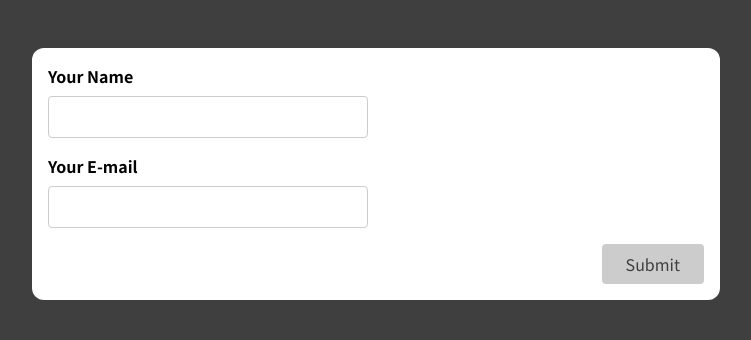
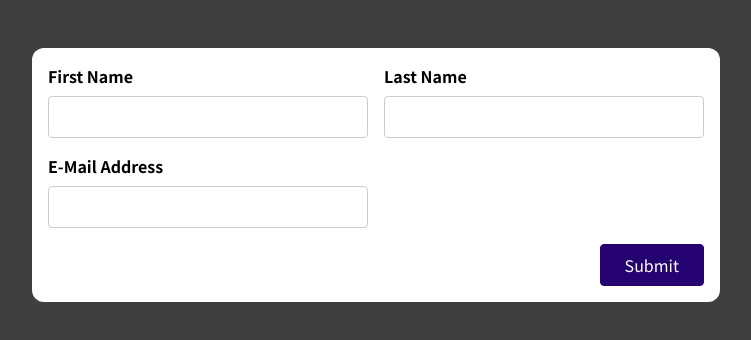
Before and after one commit to Line-Baumann-Haavik/Mini-React-projects, a JavaScript app in the folder 17-starting-project/17-starting-project/: page / in a window 1280 px wide. Shown: the top 340 px of the page, without its empty margins (264-1015 px from the left). Built offline with nearby package versions, Linux system fonts and the light colour scheme.

Commit message:
changed to using basic form instead of simple input

```diff
--- a/17-starting-project/17-starting-project/src/App.js
+++ b/17-starting-project/17-starting-project/src/App.js
@@ -1,9 +1,11 @@
-import SimpleInput from './components/SimpleInput';
+//import SimpleInput from './components/SimpleInput';
+import BasicForm from "./components/BasicForm";
 
 export default function App() {
   return (
     <div className="app">
-      <SimpleInput />
+      <BasicForm />
+      {/*<SimpleInput />*/}
     </div>
   );
 }
```
